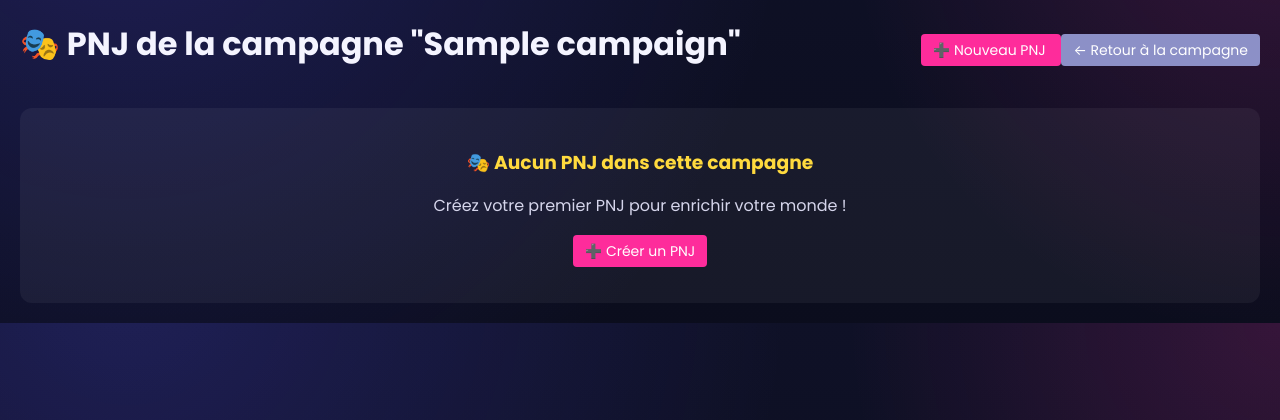
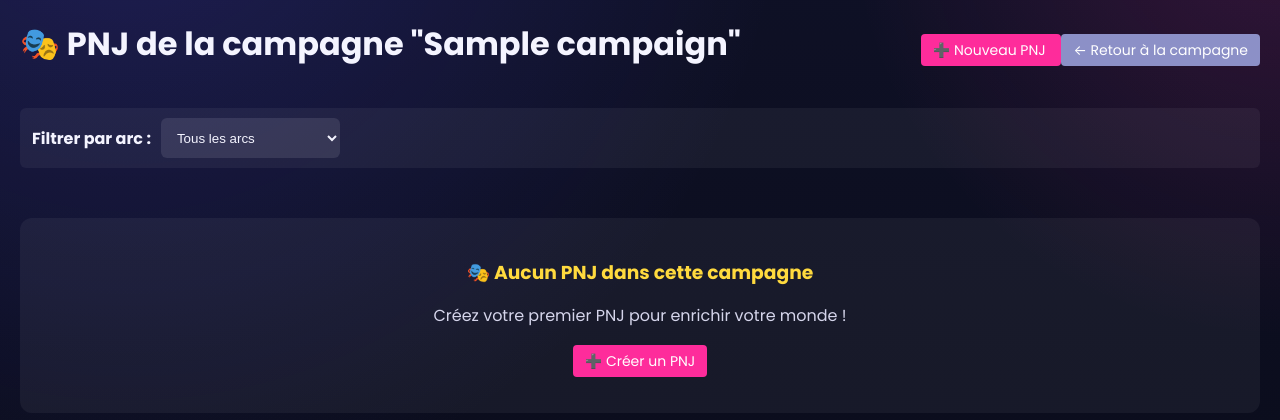
Before and after one commit to Jonathan2433/DND_FIGHT_TRACKER, a Flask app: page /pnj/campaign/1/list in a window 1280 px wide. Shown: the part 95-515 px from the top of the page. Run offline with Flask 3, Linux system fonts and the light colour scheme; a user stored in the database is signed in; tables that the repository leaves empty hold one stand-in row (values such as "Sample post").

Commit message:
Fix PNJ campaign linkage and add story-arc assignment UX

```diff
--- a/app/models/character.py
+++ b/app/models/character.py
@@ -16,6 +16,7 @@
     # Sécurité et associations
     owner_id = db.Column(db.Integer, db.ForeignKey('user.id'), nullable=False)
     campaign_id = db.Column(db.Integer, db.ForeignKey('campaign.id'), nullable=True)
+    story_arc_id = db.Column(db.Integer, db.ForeignKey('story_arc.id'), nullable=True)
     character_type = db.Column(db.String(20), default='PJ')  # PJ, PNJ, Boss
     is_shared = db.Column(db.Boolean, default=False)  # Pour les PNJ partagés par le MJ
     is_public = db.Column(db.Boolean, default=False)  # Visible par tous
@@ -66,6 +67,8 @@
 
     # Relations
     owner = db.relationship('User', foreign_keys=[owner_id], backref=db.backref('owned_characters', lazy=True))
+    campaign = db.relationship('Campaign', backref=db.backref('characters', lazy=True))
+    story_arc = db.relationship('StoryArc', backref=db.backref('characters', lazy=True))
     campaigns = db.relationship('Campaign', secondary='character_campaign_association', backref='campaign_characters')
 
     # ========== PROPRIÉTÉS CALCULÉES (UNE SEULE FOIS) ==========
--- a/app/web/routes/pnj.py
+++ b/app/web/routes/pnj.py
@@ -5,6 +5,7 @@
 from app.utils.decorators import login_required
 from app.application.use_cases.campaign_service import CampaignService
 from app.models import CharacterTemplate
+from app.models.story_arc import StoryArc
 from app.extensions import db
 
 bp = Blueprint('pnj', __name__, url_prefix='/pnj')
@@ -20,8 +21,18 @@
         flash('Seul le MJ peut créer des PNJ.', 'error')
         return redirect(url_for('campaign.view_campaign', campaign_id=campaign_id))
 
+    arcs = StoryArc.query.filter_by(campaign_id=campaign_id).order_by(StoryArc.order_index.asc()).all()
+
     if request.method == 'POST':
         try:
+            story_arc_id = request.form.get('story_arc_id')
+            story_arc = None
+            if story_arc_id:
+                story_arc = StoryArc.query.filter_by(id=story_arc_id, campaign_id=campaign_id).first()
+                if not story_arc:
+                    flash("L'arc narratif sélectionné n'existe pas dans cette campagne.", 'error')
+                    return render_template('pnj/create_pnj.html', campaign=campaign, arcs=arcs)
+
             # ✅ CORRECTION : Créer directement le PNJ avec CharacterTemplate
             pnj = CharacterTemplate(
                 # Identification
@@ -47,6 +58,7 @@
                 # Sécurité et visibilité
                 owner_id=g.current_user.id,
                 campaign_id=campaign_id,
+                story_arc_id=story_arc.id if story_arc else None,
                 character_type='PNJ',
                 visibility_level=request.form.get('visibility_level', 'private'),
                 is_shared=bool(request.form.get('is_shared', False)),
@@ -67,7 +79,7 @@
         except Exception as e:
             flash(f'Erreur lors de la création : {str(e)}', 'error')
 
-    return render_template('pnj/create_pnj.html', campaign=campaign)
+    return render_template('pnj/create_pnj.html', campaign=campaign, arcs=arcs)
 
 
 @bp.route('/<int:pnj_id>/toggle_share', methods=['POST'])
@@ -113,11 +125,17 @@
         return redirect(url_for('main.index'))
 
     # Récupérer tous les PNJ de la campagne
-    all_pnjs = CharacterTemplate.query.filter_by(
+    selected_arc_id = request.args.get('arc_id', type=int)
+    query = CharacterTemplate.query.filter_by(
         campaign_id=campaign_id,
         character_type='PNJ',
         is_active=True
-    ).all()
+    )
+
+    if selected_arc_id:
+        query = query.filter_by(story_arc_id=selected_arc_id)
+
+    all_pnjs = query.order_by(CharacterTemplate.name.asc()).all()
 
     # Filtrer selon les permissions
     pnjs = []
@@ -131,6 +149,8 @@
 
     return render_template('pnj/list_pnjs.html',
                            campaign=campaign,
+                           arcs=campaign.story_arcs,
+                           selected_arc_id=selected_arc_id,
                            pnjs=pnjs,
                            is_mj=g.current_user.is_mj_of(campaign))
 
--- a/static/css/objectives/pnj-inline.css
+++ b/static/css/objectives/pnj-inline.css
@@ -13,3 +13,30 @@
 .inl-pnj-011 { background: var(--primary-a20); color: var(--color-primary); margin-left: 5px; }
 .inl-pnj-012 { background: var(--danger-a20); color: var(--color-danger); margin-left: 5px; }
 .inl-pnj-013 { display: inline; }
+
+.pnj-filters {
+    display: flex;
+    align-items: center;
+    gap: 10px;
+    margin: 0 0 20px;
+    padding: 10px 12px;
+    border-radius: var(--radius-md);
+    background: var(--overlay-white-05);
+}
+
+.pnj-filters select,
+.pnj-arc-select {
+    min-height: 40px;
+    border: 1px solid var(--border-primary);
+    border-radius: var(--radius-md);
+    background: var(--overlay-white-10);
+    color: var(--color-text-primary);
+    padding: 8px 12px;
+}
+
+@media (max-width: 768px) {
+    .pnj-filters {
+        flex-direction: column;
+        align-items: stretch;
+    }
+}
--- a/templates/pnj/list_pnjs.html
+++ b/templates/pnj/list_pnjs.html
@@ -16,6 +16,20 @@
             </a>
         </div>
     </div>
+
+    {% if arcs %}
+        <form method="GET" class="pnj-filters">
+            <label for="arc-filter"><strong>Filtrer par arc :</strong></label>
+            <select id="arc-filter" name="arc_id" onchange="this.form.submit()">
+                <option value="">Tous les arcs</option>
+                {% for arc in arcs %}
+                    <option value="{{ arc.id }}" {% if selected_arc_id == arc.id %}selected{% endif %}>
+                        {{ arc.name }} ({{ arc.status }})
+                    </option>
+                {% endfor %}
+            </select>
+        </form>
+    {% endif %}
 
     {% if pnjs %}
         <div class="template-grid">
@@ -47,6 +61,14 @@
 
                         <p><strong>Type :</strong> {{ pnj.character_class }}</p>
                         <p><strong>Niveau :</strong> {{ pnj.level }}</p>
+                        <p>
+                            <strong>Arc :</strong>
+                            {% if pnj.story_arc %}
+                                {{ pnj.story_arc.name }}
+                            {% else %}
+                                Global campagne
+                            {% endif %}
+                        </p>
 
                         {% if is_mj %}
                             <!-- Infos complètes pour le MJ -->
```
Also changed, not shown: migrations/versions/2e6e3ec0d8a2_add_story_arc_to_character_template.py (added, +33 -0 lines), templates/pnj/create_pnj.html (+11 -0 lines).
